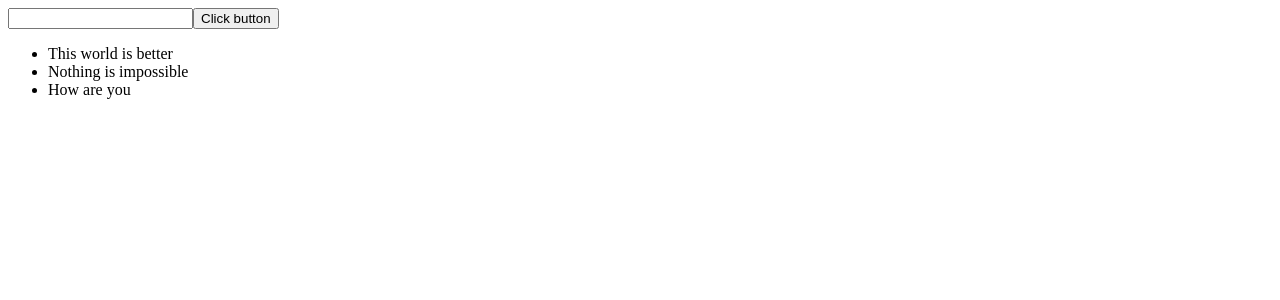
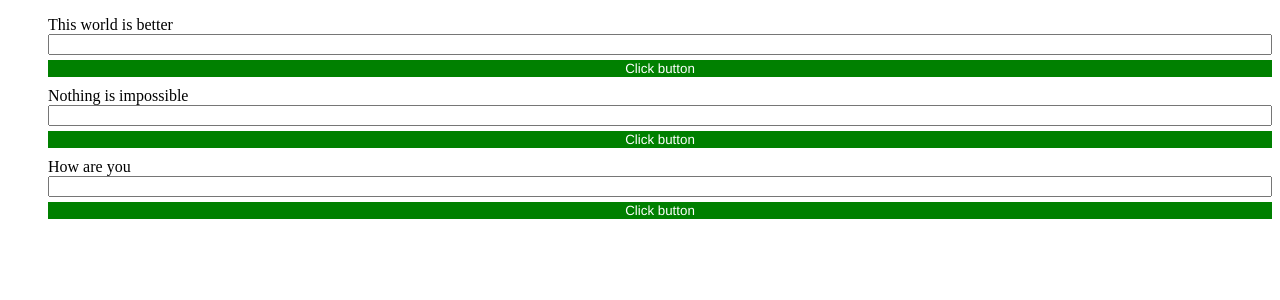
Before and after one commit to anandkrishnanbk/AngularJS2-Samples, an Angular app: page / in a window 1280 px wide. Shown: the top 300 px of the page. Built offline with nearby package versions, Linux system fonts and the light colour scheme.

Commit message:
addedfiles

```diff
--- a/src/app/app.component.css
+++ b/src/app/app.component.css
@@ -0,0 +1,3 @@
+app-my-form{
+  margin-bottom: 10px;
+}
--- a/src/app/app.component.html
+++ b/src/app/app.component.html
@@ -1,11 +1,12 @@
 <!--The content below is only a placeholder and can be replaced.-->
-<div>
-  <app-my-form></app-my-form>
+  <!--<app-my-form></app-my-form>-->
   <!--{{mail.message}}-->
 <!--  {{api}}-->
-  <ul>
+  <!--<ul>
     <li *ngFor="let message of mail.messages">
       {{message}}
     </li>
-  </ul>
-</div>
+  </ul>-->
+<ul>
+  <app-my-form *ngFor="let message of mail.messages" [message]="message"></app-my-form>
+</ul>
--- a/src/app/my-form/my-form.component.ts
+++ b/src/app/my-form/my-form.component.ts
@@ -1,15 +1,37 @@
-import { Component, OnInit } from '@angular/core';
+import {Component, Input, OnInit} from '@angular/core';
 
 @Component({
   selector: 'app-my-form',
   template: `
+    {{message}}
    <input #myInput type="text" />
    <button (mouseover)="onClick($event,myInput.value)">Click button</button>
   `,
-  styles: []
+  styles: [`:host{
+    display: flex;
+    flex-direction: column;
+  }
+
+    input:focus{
+      font-weight: bold;
+      outline:none
+    }
+    input{
+      margin-bottom: 5px;
+    }
+    button{
+      border:none;
+      background-color: green;
+      color:white;
+    }
+    *{
+      font-family: Helvetica;
+    }
+
+  `]
 })
 export class MyFormComponent implements OnInit {
-
+ @Input() message;
   constructor() {
    }
   onClick(event,value)
```
